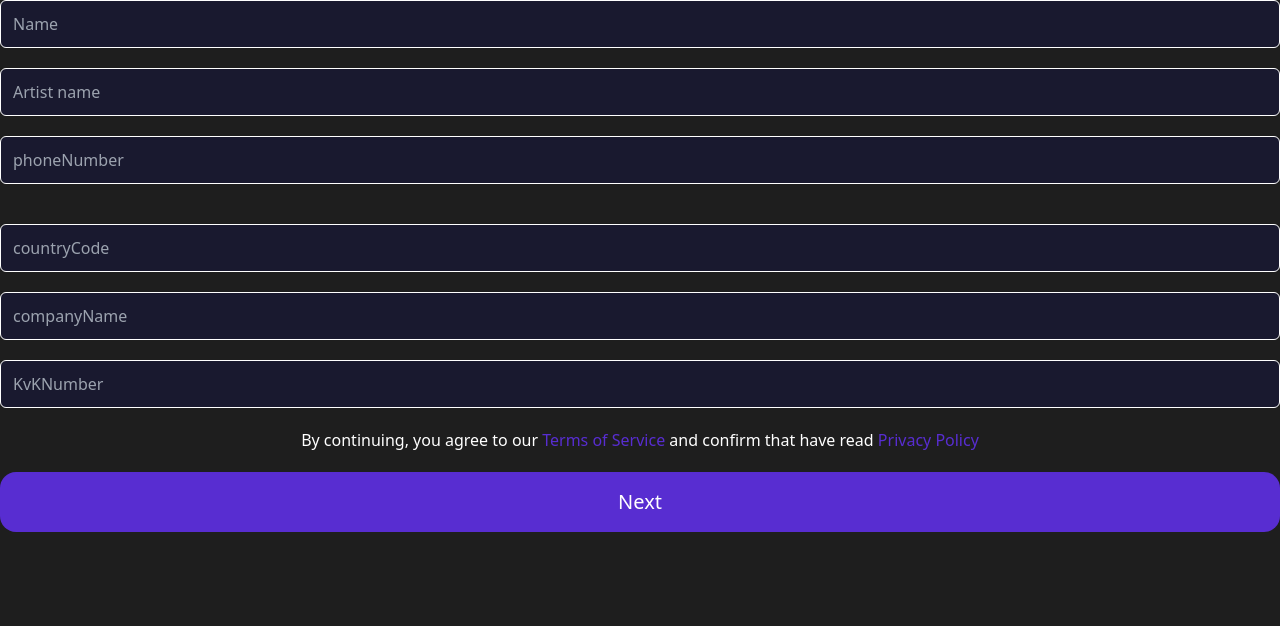
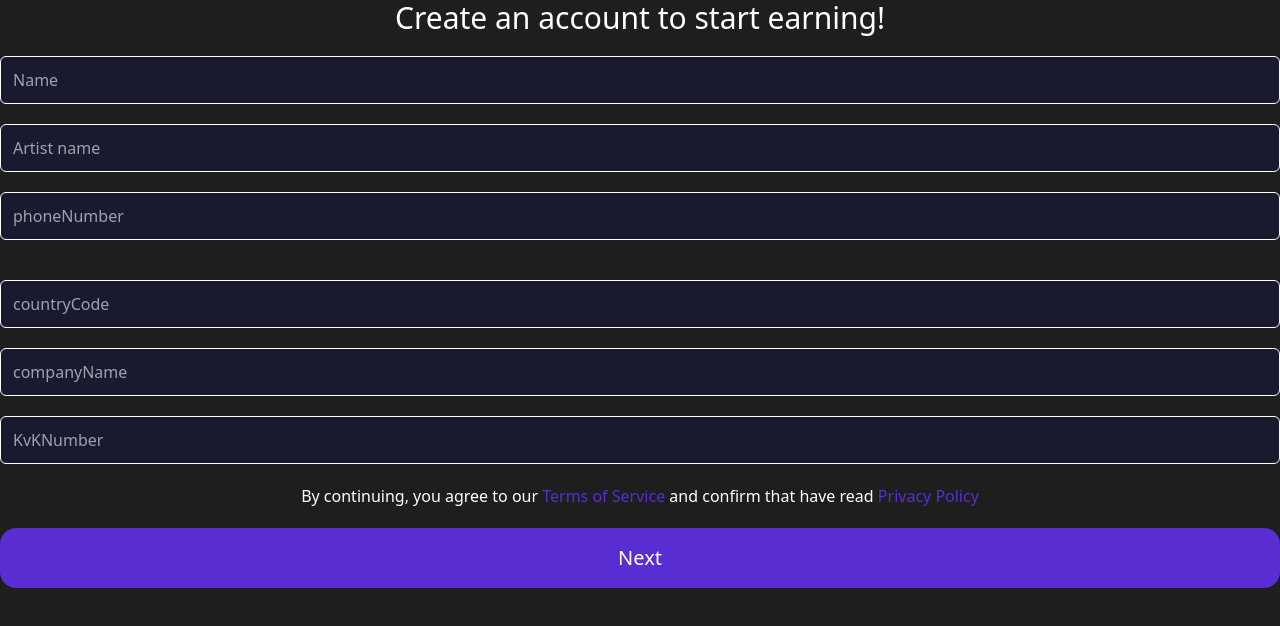
Before and after one commit to snapptech/snapp_dj_ui, a Next.js app: page /dj/signup/details-form in a window 1280 px wide. Shown: the top 626 px of the page. Built offline with nearby package versions, Linux system fonts and the light colour scheme.

Commit message:
Details form

```diff
--- a/src/pages/dj/signup/details-form.tsx
+++ b/src/pages/dj/signup/details-form.tsx
@@ -46,6 +46,8 @@ function DetailsForm({}: DetailsFormProps) {
       onSubmit={handleSubmit(onSubmit)}
       className="flex flex-col container gap-5 text-center"
     >
+      <p className="text-3xl bold">Create an account to start earning!</p>
+
       <Input
         placeholder="Name"
         register={register("name", { required: "Name is required" })}
```
